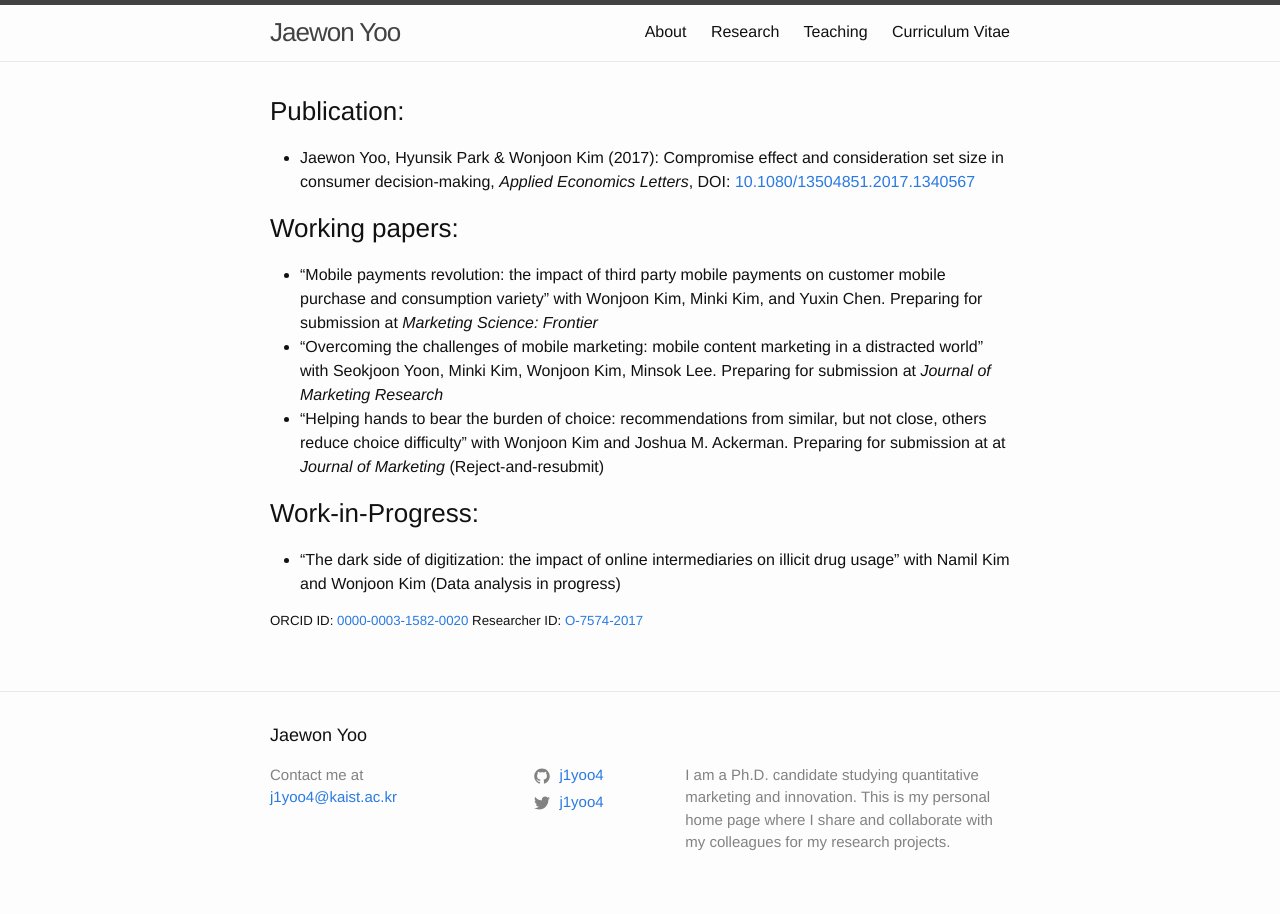
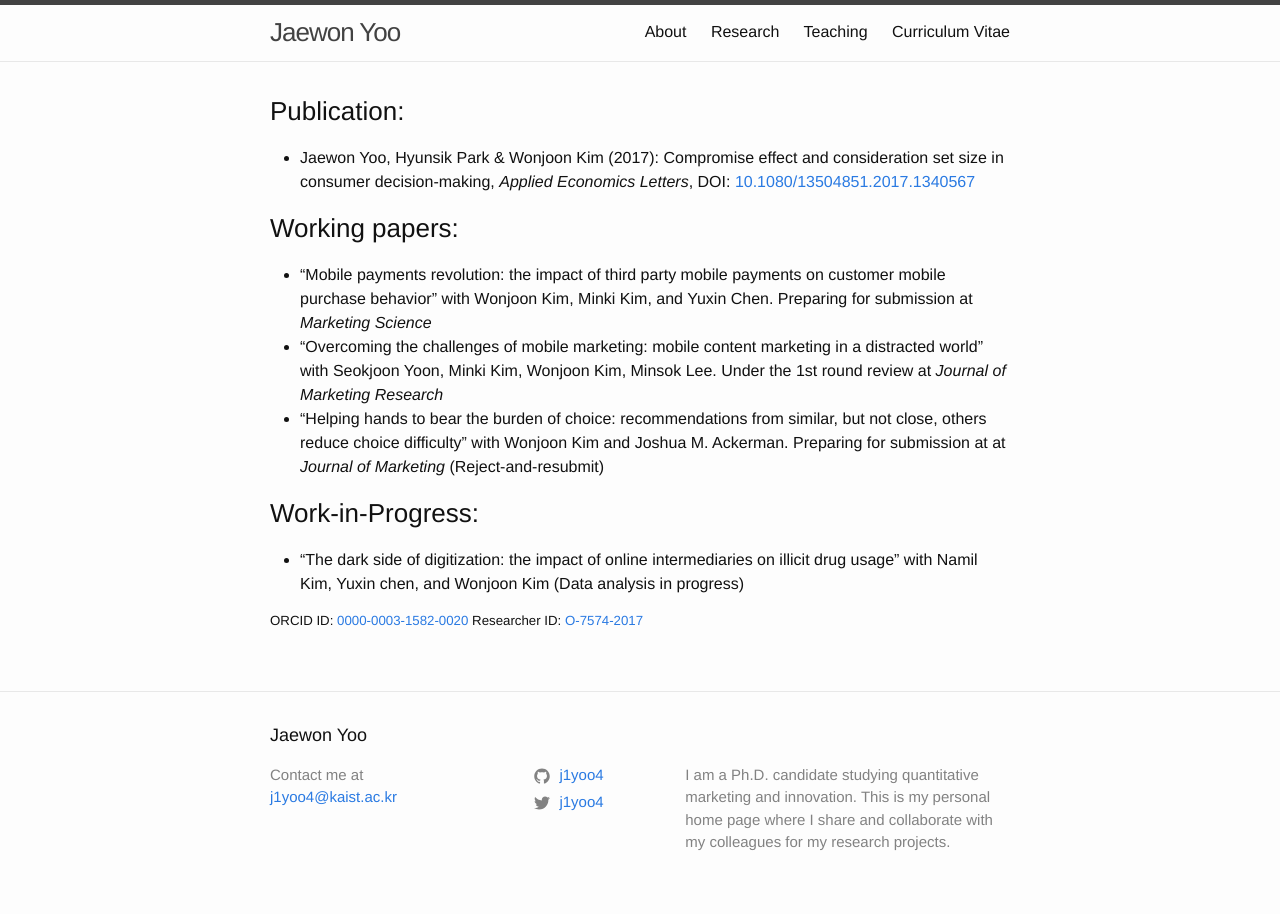
Before and after one commit to j1yoo/j1yoo.github.io, a Jekyll site: the page built from research.markdown, in a window 1280 px wide. Built offline with Jekyll 4.4.1, drawn with Linux system fonts in a browser that asks for light colours.

Commit message:
Update research.markdown

```diff
--- a/research.markdown
+++ b/research.markdown
@@ -8,11 +8,11 @@ permalink: /JaewonYoo/Research/
 * Jaewon Yoo, Hyunsik Park & Wonjoon Kim (2017): Compromise effect and consideration set size in consumer decision-making, _Applied Economics Letters_, DOI: [10.1080/13504851.2017.1340567](http://www.tandfonline.com/doi/abs/10.1080/13504851.2017.1340567)
 
 ### Working papers:
-* "Mobile payments revolution: the impact of third party mobile payments on customer mobile purchase and consumption variety" with Wonjoon Kim, Minki Kim, and Yuxin Chen. Preparing for submission at _Marketing Science: Frontier_
-* "Overcoming the challenges of mobile marketing: mobile content marketing in a distracted world" with Seokjoon Yoon, Minki Kim, Wonjoon Kim, Minsok Lee. Preparing for submission at _Journal of Marketing Research_
+* "Mobile payments revolution: the impact of third party mobile payments on customer mobile purchase behavior" with Wonjoon Kim, Minki Kim, and Yuxin Chen. Preparing for submission at _Marketing Science_
+* "Overcoming the challenges of mobile marketing: mobile content marketing in a distracted world" with Seokjoon Yoon, Minki Kim, Wonjoon Kim, Minsok Lee. Under the 1st round review at _Journal of Marketing Research_
 * "Helping hands to bear the burden of choice: recommendations from similar, but not close, others reduce choice difficulty" with Wonjoon Kim and Joshua M. Ackerman. Preparing for submission at at _Journal of Marketing_ (Reject-and-resubmit)
 
 ### Work-in-Progress:
-* "The dark side of digitization: the impact of online intermediaries on illicit drug usage" with Namil Kim and Wonjoon Kim (Data analysis in progress)
+* "The dark side of digitization: the impact of online intermediaries on illicit drug usage" with Namil Kim, Yuxin chen, and Wonjoon Kim (Data analysis in progress)
 
 ##### ORCID ID: [0000-0003-1582-0020](http://orcid.org/0000-0003-1582-0020) Researcher ID: [O-7574-2017](http://www.researcherid.com/Workspace.action)
```
